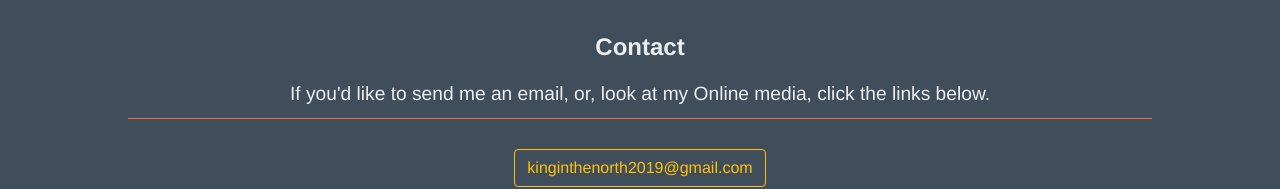
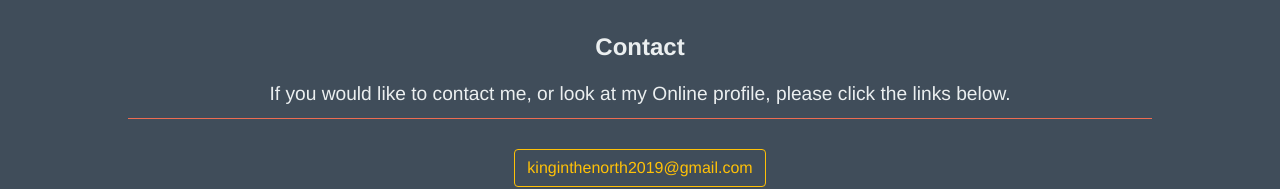
Before and after one commit to holistic-web/portfolio-fabricator, a Vue app: page / in a window 1280 px wide. Shown: the part 1212-1401 px from the top of the page. Built offline with nearby package versions, Linux system fonts and the light colour scheme.

Commit message:
fix: changed margin on both icons and edited contact tag line

```diff
--- a/src/containers/website/components/AppFooter.vue
+++ b/src/containers/website/components/AppFooter.vue
@@ -5,7 +5,7 @@
 
 			<h2 class="Footer__title">Contact</h2>
 
-			<p class="Footer__tagLine">If you'd like to send me an email, or, look at my Online media, click the links below.</p>
+			<p class="Footer__tagLine">If you would like to contact me, or look at my Online profile, please click the links below.</p>
 
 			<b-button
 				class="Footer__emailButton"
@@ -21,7 +21,7 @@
 					v-b-tooltip.hover>
 					<img
 						src="../../../assets/icons/github.svg"
-						class="Footer__icon mr-2"
+						class="Footer__icon mr-1 ml-1"
 						:alt="`github/${context.externalProfiles.github}`"/>
 				</b-link>
 
@@ -31,7 +31,7 @@
 					title="Check me out on linkedIn!"
 					v-b-tooltip.hover>
 					<img
-						class="Footer__icon"
+						class="Footer__icon mr-1 ml-1"
 						src="../../../assets/icons/linkedin.svg"
 						:alt="`linkedin/${context.externalProfiles.linkedIn}`"/>
 				</b-link>
```
